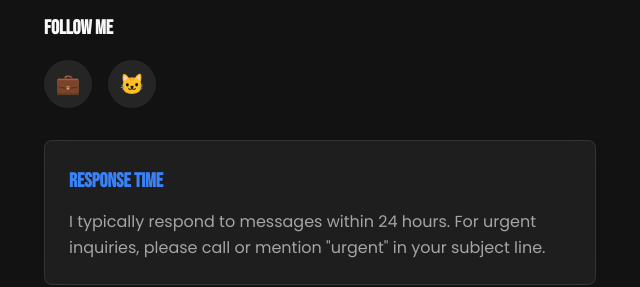
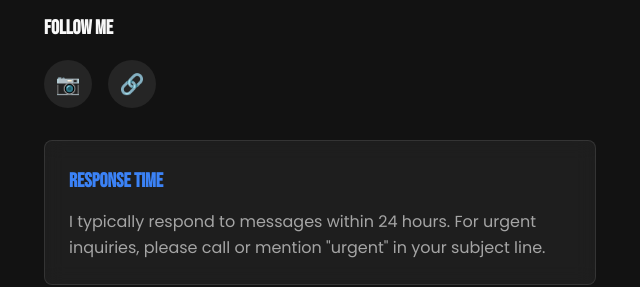
Before and after one commit to Hadassah-victoria/personal-portfolio, a plain HTML site: page index.html in a window 1280 px wide. Shown: the part 5540-5827 px from the top of the page, 620-1260 px from the left. Drawn offline with Linux system fonts and the light colour scheme.

Commit message:
added social links

```diff
--- a/index.html
+++ b/index.html
@@ -443,8 +443,8 @@
                     <div class="social-links">
                         <h4 class="social-title">Follow Me</h4>
                         <div class="social-icons">
-                            <a href="#" class="social-icon">💼</a>
-                            <a href="#" class="social-icon">🐱</a>
+                            <a href="https://www.instagram.com/hadassahvictoria_7?igsh=MTExcDZjNThiM2Fudw==" class="social-icon">📷</a>
+                            <a href="www.linkedin.com/in/hadassah-victoria7" class="social-icon">🔗</a>
                         </div>
                     </div>
                     <div class="response-time">
```
